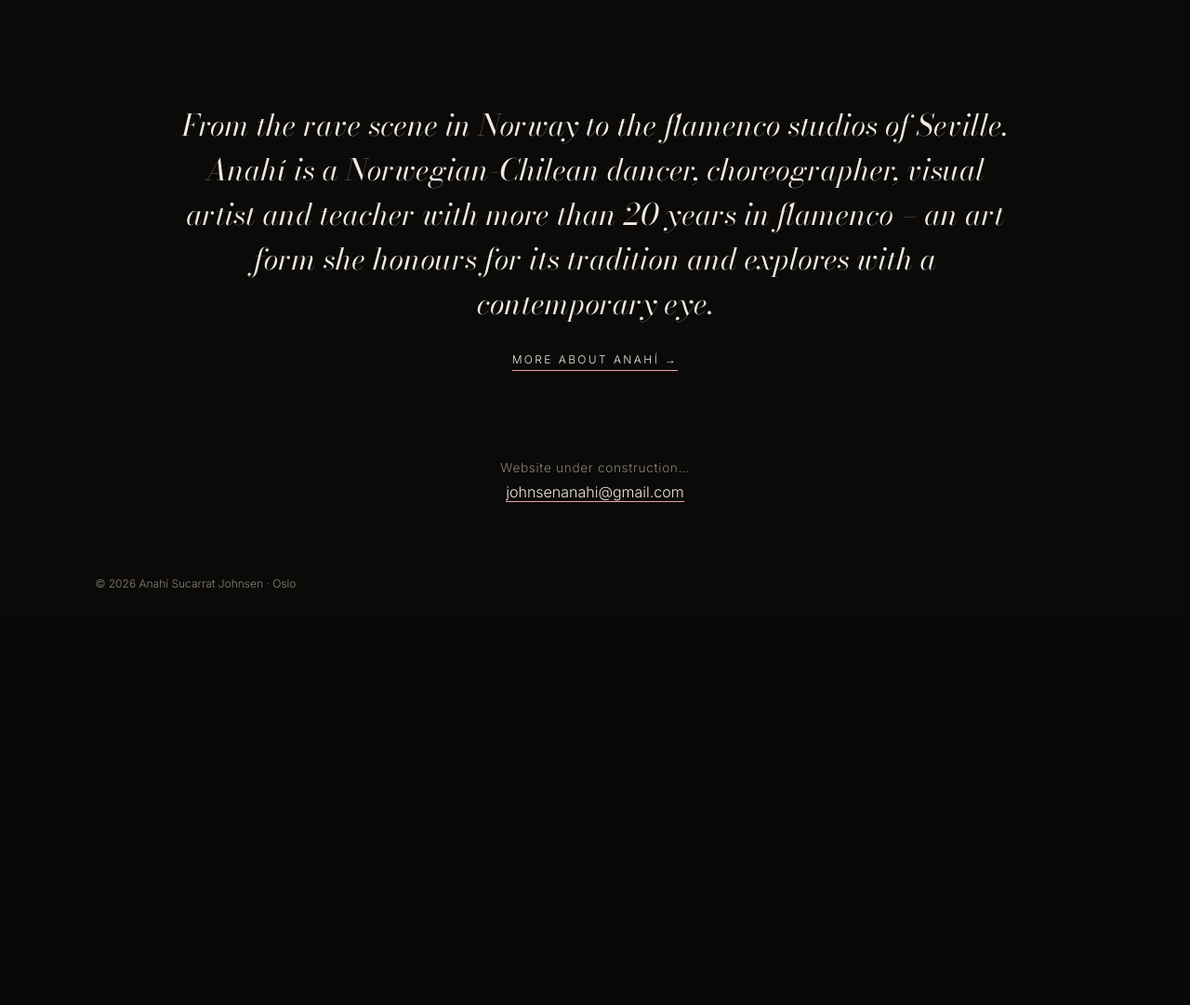
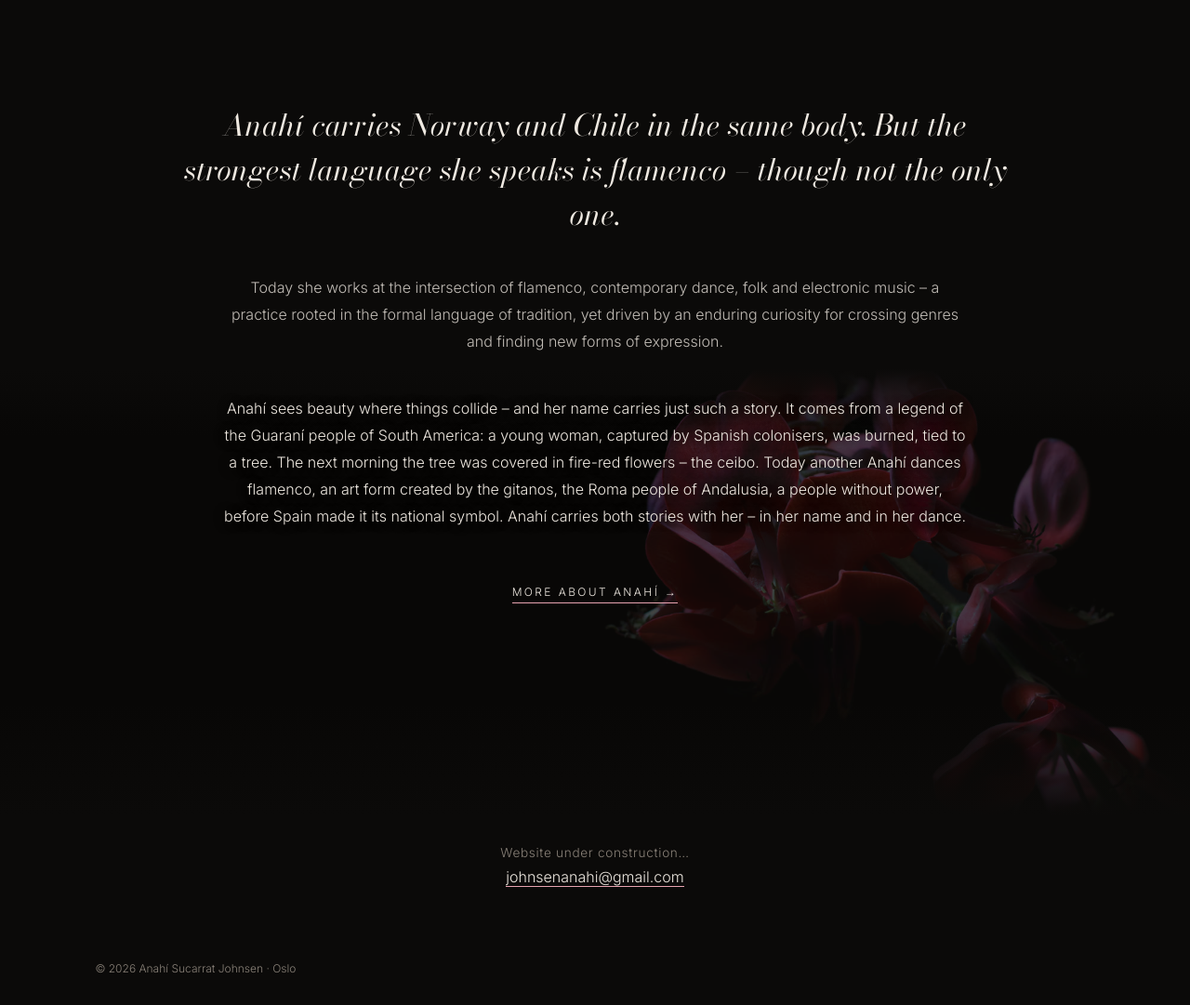
Before and after one commit to hi-Ana-hi/anna-i, a Node server app: page / in a window 1280 px wide. Shown: the part 801-1882 px from the top of the page at 93% size. Before the commit the page ends 1434 px from the top, so only its background shows below. Run offline with Node 20, Linux system fonts and the light colour scheme.

Commit message:
Changed intro text and added new images for ceibo

```diff
--- a/locales/en.js
+++ b/locales/en.js
@@ -9,14 +9,18 @@ module.exports = {
   tagline: 'Flamenco roots, contemporary vision',
   roles: ['Dancer', 'Choreographer', 'Visual artist', 'Teacher'],
   // Kort intro på forsiden, med lenke til Om-siden
-  intro: 'From the rave scene in Norway to the flamenco studios of Seville. Anahí is a Norwegian-Chilean dancer, choreographer, visual artist and teacher with more than 20 years in flamenco – an art form she honours for its tradition and explores with a contemporary eye.',
+  intro: 'Anahí carries Norway and Chile in the same body. But the strongest language she speaks is flamenco – though not the only one.',
+  introBody: [
+    'Today she works at the intersection of flamenco, contemporary dance, folk and electronic music – a practice rooted in the formal language of tradition, yet driven by an enduring curiosity for crossing genres and finding new forms of expression.',
+    'Anahí sees beauty where things collide – and her name carries just such a story. It comes from a legend of the Guaraní people of South America: a young woman, captured by Spanish colonisers, was burned, tied to a tree. The next morning the tree was covered in fire-red flowers – the ceibo. Today another Anahí dances flamenco, an art form created by the gitanos, the Roma people of Andalusia, a people without power, before Spain made it its national symbol. Anahí carries both stories with her – in her name and in her dance.',
+  ],
   introMore: 'More about Anahí',
   soon: 'Website under construction…',
   // Sidene i menyen: adresse (slug) og navn
   pages: {
     home: { slug: '', label: 'Home' },
     about: { slug: 'about', label: 'About' },
-    showreel: { slug: 'showreel', label: 'Showreel' },
+    videos: { slug: 'videos', label: 'Videos' },
     gallery: { slug: 'gallery', label: 'Gallery' },
     contact: { slug: 'contact', label: 'Contact' },
   },
--- a/locales/es.js
+++ b/locales/es.js
@@ -9,14 +9,18 @@ module.exports = {
   tagline: 'Raíces flamencas, visión contemporánea',
   roles: ['Bailaora', 'Coreógrafa', 'Artista visual', 'Pedagoga'],
   // Kort intro på forsiden, med lenke til Om-siden
-  intro: 'De la escena rave en Noruega a los estudios de flamenco de Sevilla. Anahí es bailaora, coreógrafa, artista visual y pedagoga noruego-chilena, con más de 20 años en el flamenco, un arte que honra por su tradición y explora con mirada contemporánea.',
+  intro: 'Anahí lleva Noruega y Chile en un mismo cuerpo. Pero el idioma más fuerte que habla es el flamenco, aunque no el único.',
+  introBody: [
+    'Hoy trabaja en la intersección entre el flamenco, la danza contemporánea, la música folclórica y la electrónica: una práctica arraigada en el lenguaje formal de la tradición, pero impulsada por una curiosidad constante por cruzar géneros y buscar nuevas formas de expresión.',
+    'Anahí ve belleza donde las cosas chocan, y su nombre lleva justamente una historia así. Proviene de una leyenda del pueblo guaraní de Sudamérica: una joven, capturada por los colonizadores españoles, fue quemada atada a un árbol. A la mañana siguiente, el árbol estaba cubierto de flores rojo fuego: el ceibo. Hoy otra Anahí baila flamenco, un arte creado por los gitanos de Andalucía, un pueblo sin poder, antes de que España lo convirtiera en su símbolo nacional. Anahí lleva ambas historias consigo: en su nombre y en su baile.',
+  ],
   introMore: 'Más sobre Anahí',
   soon: 'Página web en construcción…',
   // Sidene i menyen: adresse (slug) og navn
   pages: {
     home: { slug: '', label: 'Inicio' },
     about: { slug: 'sobre-mi', label: 'Sobre mí' },
-    showreel: { slug: 'showreel', label: 'Showreel' },
+    videos: { slug: 'videos', label: 'Vídeos' },
     gallery: { slug: 'galeria', label: 'Galería' },
     contact: { slug: 'contacto', label: 'Contacto' },
   },
--- a/locales/no.js
+++ b/locales/no.js
@@ -9,14 +9,18 @@ module.exports = {
   tagline: 'Røtter i flamenco, samtiden i blikket',
   roles: ['Danser', 'Koreograf', 'Visuell artist', 'Pedagog'],
   // Kort intro på forsiden, med lenke til Om-siden
-  intro: 'Fra ravescenen i Norge til flamencostudioene i Sevilla. Anahí er en norsk-chilensk danser, koreograf, visuell artist og pedagog med over 20 år i flamenco – en kunstform hun ærer for tradisjonen og utforsker med blikk for samtiden.',
+  intro: 'Anahí bærer Norge og Chile i samme kropp. Men det sterkeste språket hun snakker, er flamenco – likevel ikke det eneste.',
+  introBody: [
+    'I dag arbeider hun i skjæringspunktet mellom flamenco, samtidsdans, folke- og elektronisk musikk – en praksis forankret i tradisjonens formspråk, men drevet av en vedvarende nysgjerrighet på sjangeroverskridelser og nye uttrykk.',
+    'Anahí ser skjønnhet der ting kolliderer – og navnet hennes bærer på nettopp en slik historie. Det er hentet fra en legende hos guaraní-folket i Sør-Amerika: En ung kvinne ble tatt til fange av spanske kolonisatorer og brent, bundet til et tre. Neste morgen var treet dekket av ildrøde blomster – ceibo. I dag danser en annen Anahí flamenco, en kunstform skapt av gitanos, Andalucías rom-folk, et folk uten makt, før Spania gjorde den til sitt nasjonale symbol. Anahí bærer begge historiene med seg – i navnet og i dansen.',
+  ],
   introMore: 'Mer om Anahí',
   soon: 'Nettsiden er under arbeid…',
   // Sidene i menyen: adresse (slug) og navn
   pages: {
     home: { slug: '', label: 'Hjem' },
     about: { slug: 'om', label: 'Om' },
-    showreel: { slug: 'showreel', label: 'Showreel' },
+    videos: { slug: 'videoer', label: 'Videoer' },
     gallery: { slug: 'galleri', label: 'Galleri' },
     contact: { slug: 'kontakt', label: 'Kontakt' },
   },
--- a/public/css/main.css
+++ b/public/css/main.css
@@ -39,6 +39,7 @@ body {
   width: 100%;
   height: 100%;
   object-fit: cover;
+  object-position: right 100%; /* blomstene til høyre og litt høyere opp bak teksten */
   z-index: 0;
 }
 
@@ -546,11 +547,12 @@ footer {
 /* ---------- Kort intro på forsiden ---------- */
 /* Sentrert, som en undertekst i Bodoni kursiv */
 .home-intro {
-  padding: 7rem clamp(1rem, 8vw, 8rem) 4rem;
+  padding: 7rem clamp(1rem, 8vw, 8rem) 1rem;
   text-align: center;
 }
 
-.home-intro p {
+/* Første avsnitt: stort, i Bodoni kursiv */
+.home-intro .intro-lead {
   max-width: 56rem;
   margin: 0 auto;
   font-family: var(--display);
@@ -560,6 +562,63 @@ footer {
   line-height: 1.5;
   color: var(--text);
 }
+
+/* Avsnitt 2 og 3: vanlig tekst, sentrert, nesten like bredt som første avsnitt */
+.intro-body {
+  max-width: 50rem;
+  margin: 2.5rem auto 0;
+}
+
+.intro-body p {
+  font-size: 1rem;
+  line-height: 1.8;
+  color: rgba(239, 233, 225, 0.8);
+}
+
+.intro-body p + p { margin-top: 1.25rem; }
+
+/* Legenden: ceibo-blomsten som mørk bakgrunn bak teksten */
+.home-legend {
+  position: relative;
+  overflow: hidden;
+  min-height: 30rem;          /* høyere, så mer av blomsten synes */
+  padding: 1.75rem clamp(1rem, 8vw, 8rem) 7rem; /* teksten følger rett etter avsnitt 2 */
+  text-align: center;
+}
+
+.legend-bg {
+  position: absolute;
+  top: -12%;      /* løftet litt opp, så blomsten ligger høyere bak teksten */
+  left: 0;
+  width: 100%;
+  height: 112%;
+  object-fit: cover;
+  z-index: 0;
+}
+
+/* Mørk tone over blomsten (diskret), og myk overgang til svart øverst og nederst */
+.home-legend::after {
+  content: '';
+  position: absolute;
+  inset: 0;
+  z-index: 1;
+  background:
+    linear-gradient(180deg, var(--bg) 0%, rgba(11, 10, 9, 0) 15%, rgba(11, 10, 9, 0) 75%, var(--bg) 100%),
+    rgba(11, 10, 9, 0.76); /* dempet, så blomsten ligger diskret i bakgrunnen */
+}
+
+.home-legend p {
+  position: relative;
+  z-index: 2;
+  max-width: 50rem;
+  margin: 0 auto;
+  font-size: 1rem;
+  line-height: 1.8;
+  color: var(--text);
+  text-shadow: 0 1px 12px rgba(11, 10, 9, 0.8); /* ekstra lesbarhet oppå bildet */
+}
+
+.home-more { position: relative; z-index: 2; text-align: center; margin-top: 2rem; } /* rett etter avsnitt 3 */
 
 /* «Under arbeid» og e-post nederst, sentrert */
 .home-contact {
@@ -589,7 +648,8 @@ footer {
 .more-link:hover { color: var(--pink); }
 
 @media (max-width: 760px) {
-  .home-intro { padding: 0.5rem clamp(1rem, 8vw, 8rem) 3rem; }
+  .home-intro { padding: 0.5rem clamp(1rem, 8vw, 8rem) 1rem; }
+  .home-legend { min-height: 0; padding: 1.25rem clamp(1rem, 8vw, 8rem) 6rem; }
 }
 
 /* ---------- Kontakt-siden ---------- */
--- a/server.js
+++ b/server.js
@@ -58,6 +58,10 @@ for (const lang of Object.keys(locales)) {
 }
 app.get('/no', (req, res) => res.redirect(301, '/no/'));
 app.get('/es', (req, res) => res.redirect(301, '/es/'));
+// «Showreel» heter nå «Videoer» – gamle adresser sendes videre
+app.get('/showreel', (req, res) => res.redirect(301, url('en', 'videos')));
+app.get('/no/showreel', (req, res) => res.redirect(301, url('no', 'videos')));
+app.get('/es/showreel', (req, res) => res.redirect(301, url('es', 'videos')));
 // Gamle engelske adresser peker nå til forsiden
 app.get(['/en', '/en/'], (req, res) => res.redirect(301, '/'));
 
--- a/views/index.ejs
+++ b/views/index.ejs
@@ -25,9 +25,22 @@
   </main>
 
   <section class="home-intro">
-    <p><%= t.intro %></p>
-    <a class="more-link" href="<%= url(t.lang, 'about') %>"><%= t.introMore %> <span aria-hidden="true">→</span></a>
+    <p class="intro-lead"><%= t.intro %></p>
+    <div class="intro-body">
+      <p><%= t.introBody[0] %></p>
+    </div>
   </section>
+
+  <!-- Legenden om Anahí og ceibo-blomsten, med blomsten som bakgrunn -->
+  <section class="home-legend">
+    <img class="legend-bg" src="/img/ceibo-2000.jpg" srcset="/img/ceibo-1000.jpg 1000w, /img/ceibo-2000.jpg 2000w"
+         sizes="100vw" alt="" loading="lazy">
+    <p><%= t.introBody[1] %></p>
+    <div class="home-more">
+      <a class="more-link" href="<%= url(t.lang, 'about') %>"><%= t.introMore %> <span aria-hidden="true">→</span></a>
+    </div>
+  </section>
+
 
   <section class="home-contact">
     <p class="soon"><%= t.soon %></p>
```
Also changed, not shown: public/img/ceibo-1000.jpg (added), public/img/ceibo-2000.jpg (added).
